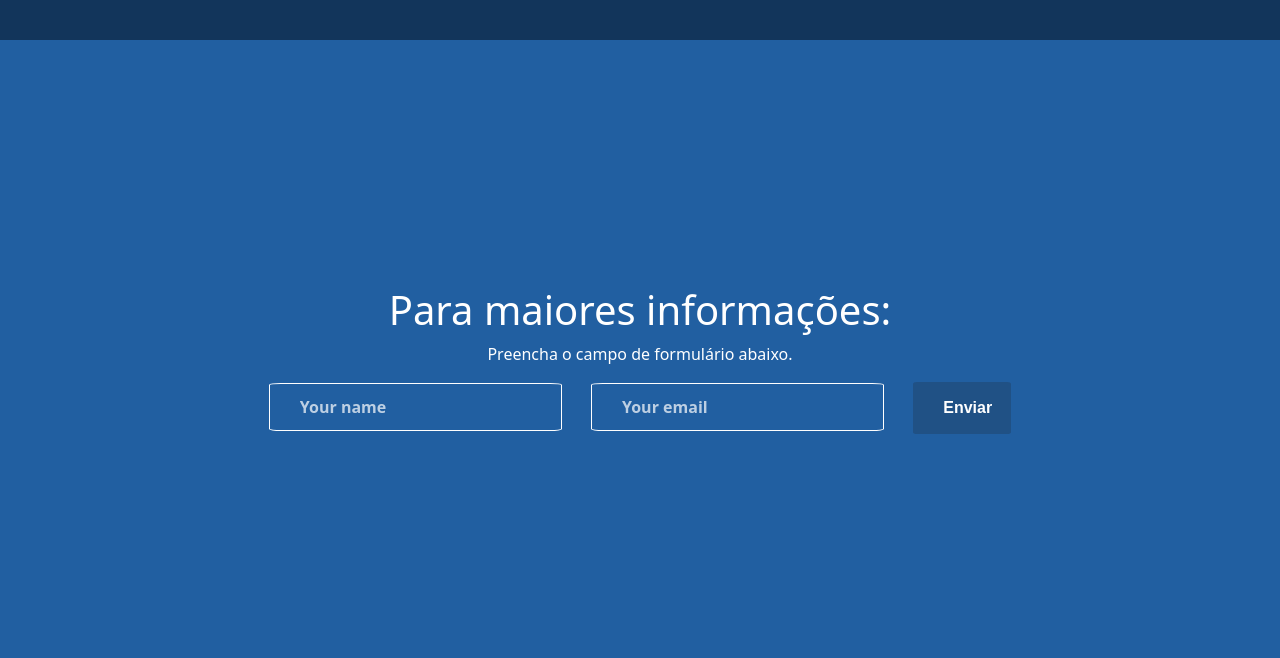
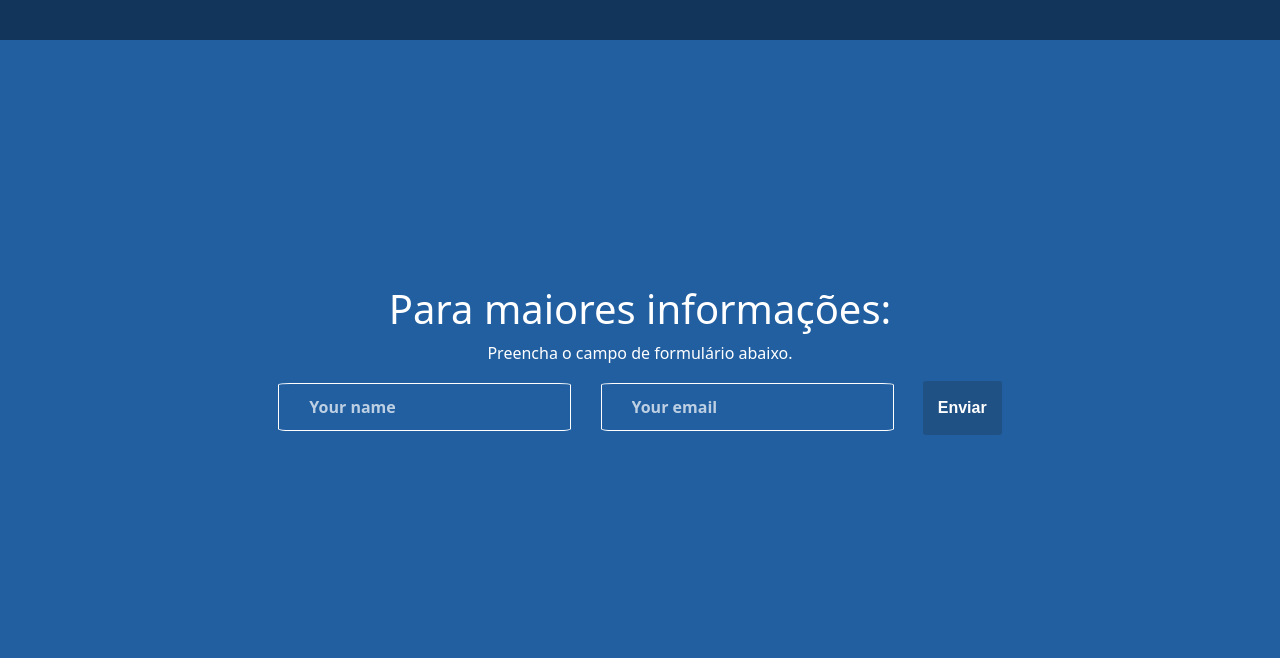
Before and after one commit to viniciusm0/SRL-project, a plain HTML site: page index.html in a window 1280 px wide. Shown: the part 3800-4458 px from the top of the page. Drawn offline with Linux system fonts and the light colour scheme.

Commit message:
Update styles.css

```diff
--- a/css/styles.css
+++ b/css/styles.css
@@ -483,12 +483,11 @@ input::placeholder {
       background-color: #205185;
     color: white;
     font-family: Arial, Helvetica, sans-serif;
-    font-weight: bold;
-    width: 13%;
-    padding: 14px 30px;
-    border: none;
-    margin-left: 25px;
-    border-radius: 4%;
-    cursor: pointer;
+      font-weight: bold;
+      padding: 15px;
+      border: none;
+      margin-left: 25px;
+      border-radius: 4%;
+      cursor: pointer;
     }
 }
```
